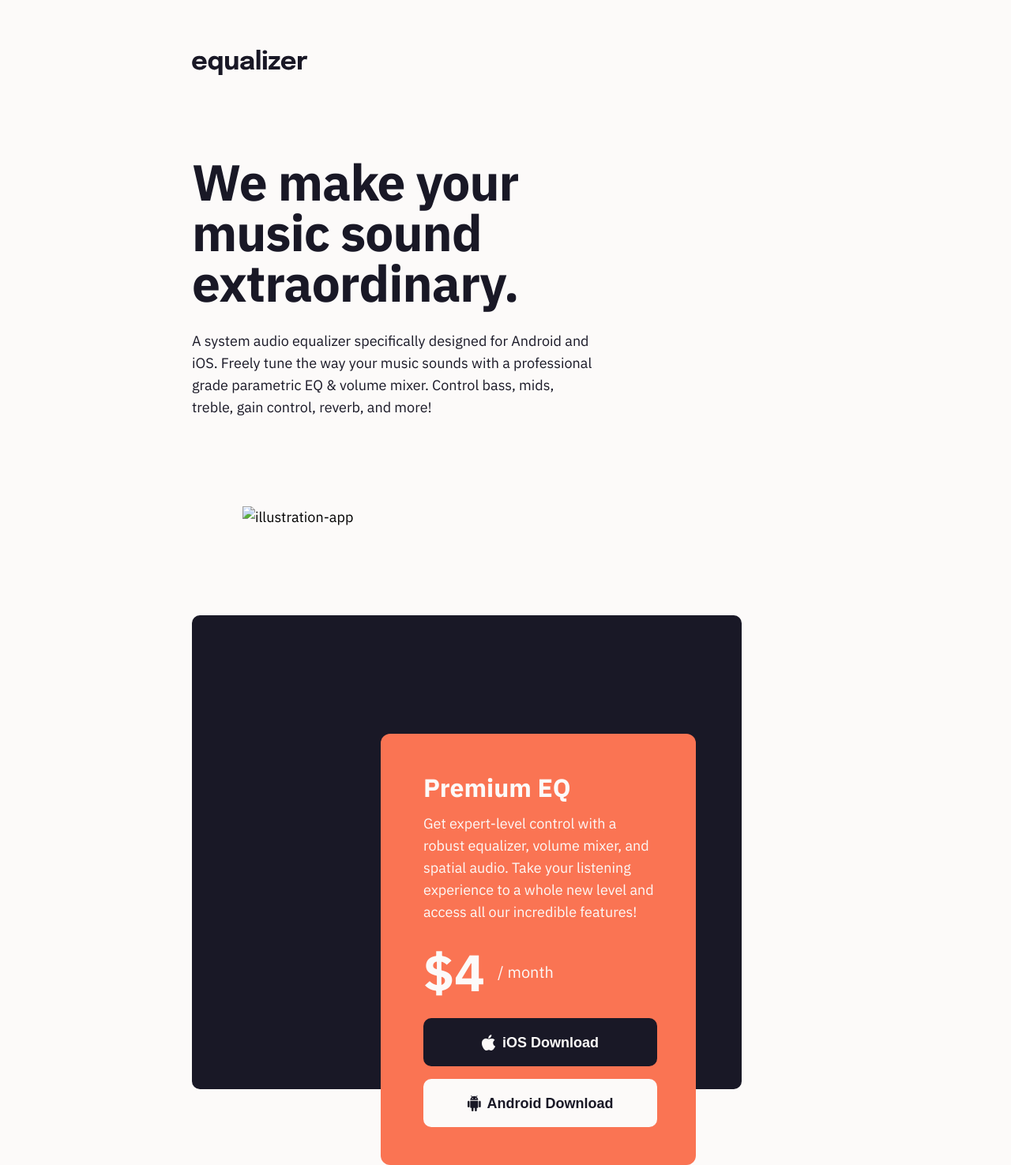
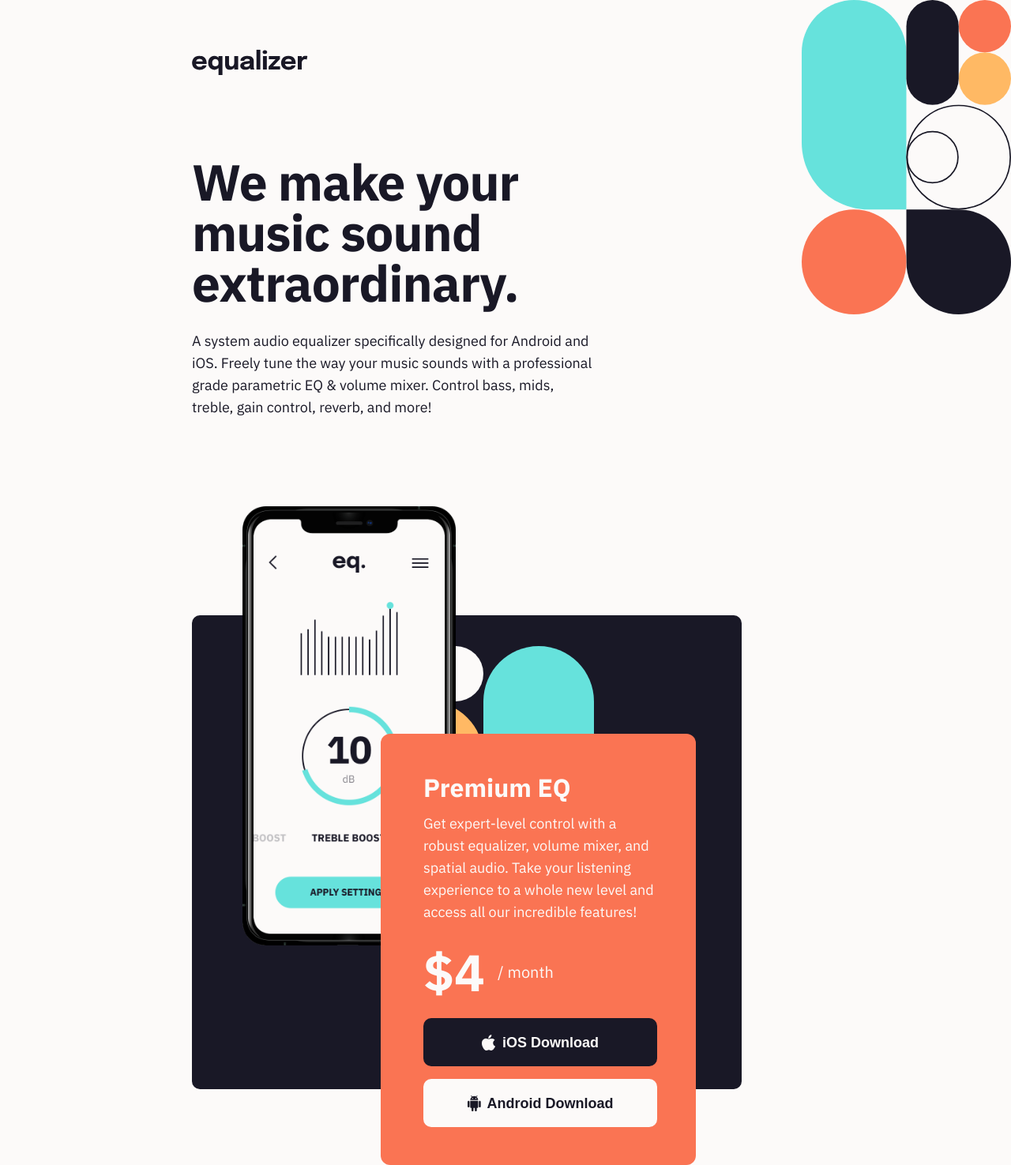
Before and after one commit to a1conwf/equalizer-landing-page, a plain HTML site: page index.html in a window 1280 px wide. Shown: the top 1475 px of the page at 79% size. Drawn offline with Linux system fonts and the light colour scheme; the site is published under a folder, as on GitHub Pages, so addresses that start at the root find nothing.

Commit message:
Fix img src, background-image url

```diff
--- a/index.html
+++ b/index.html
@@ -36,7 +36,7 @@
     </section>
 
     <section class="premium">
-      <img class="app__img" src="/assets/illustration-app.png" alt="illustration-app" />
+      <img class="app__img" src="assets/illustration-app.png" alt="illustration-app" />
       <div class="bg__pattern__2"></div>
 
       <div class="card">
--- a/scss/style.scss
+++ b/scss/style.scss
@@ -8,7 +8,7 @@
 
 .bg__pattern__1 {
     position: absolute;
-    background-image: url(/assets/bg-pattern-1.svg);
+    background-image: url(../assets/bg-pattern-1.svg);
     background-repeat: no-repeat;
     right: 0;
     top: 0;
@@ -28,7 +28,7 @@
 
     .bg__pattern__2 {
         position: absolute;
-        background-image: url(/assets/bg-pattern-2.svg);
+        background-image: url(../assets/bg-pattern-2.svg);
         background-repeat: no-repeat;
     }
 
```
Also changed, not shown: css/style.css.
